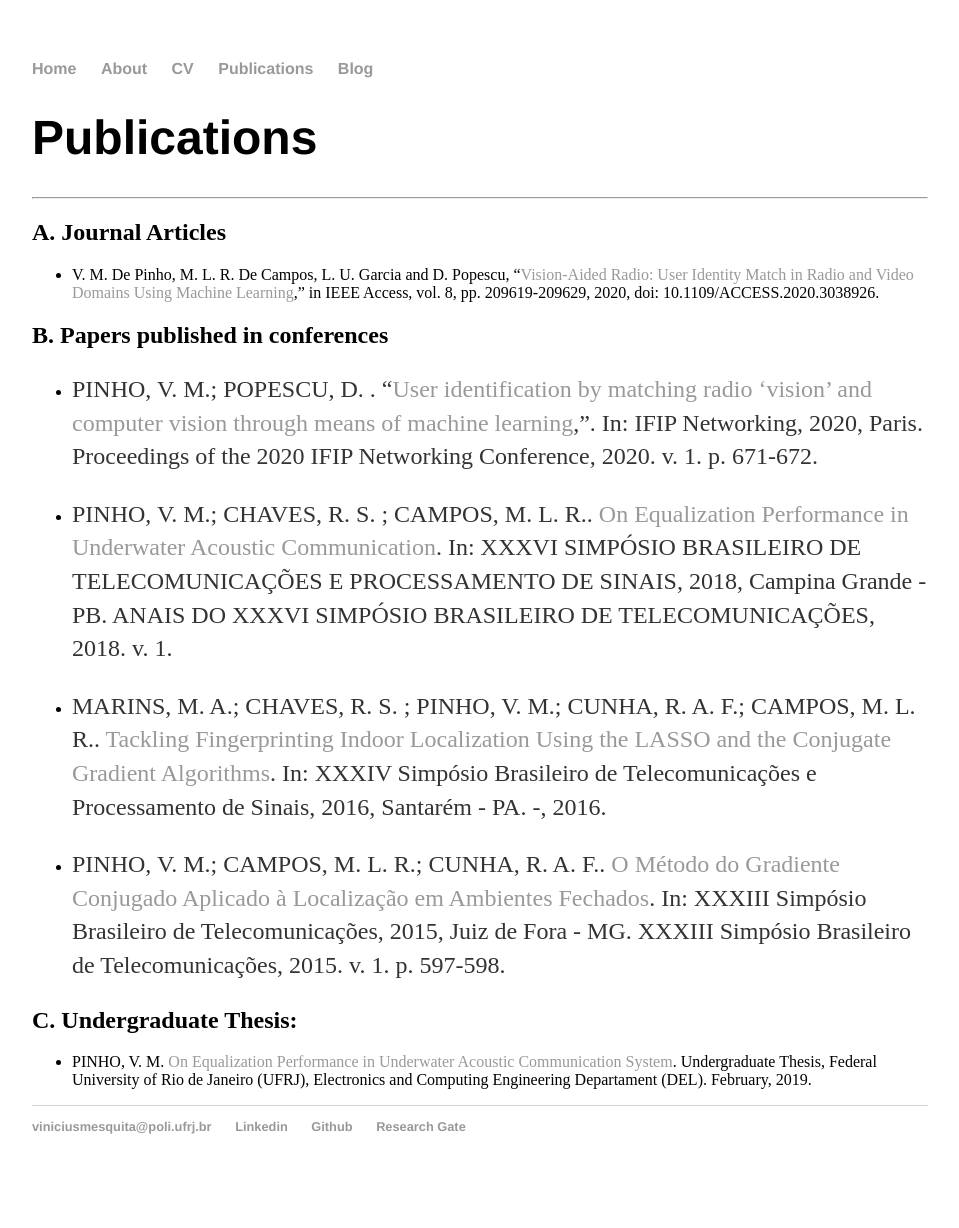
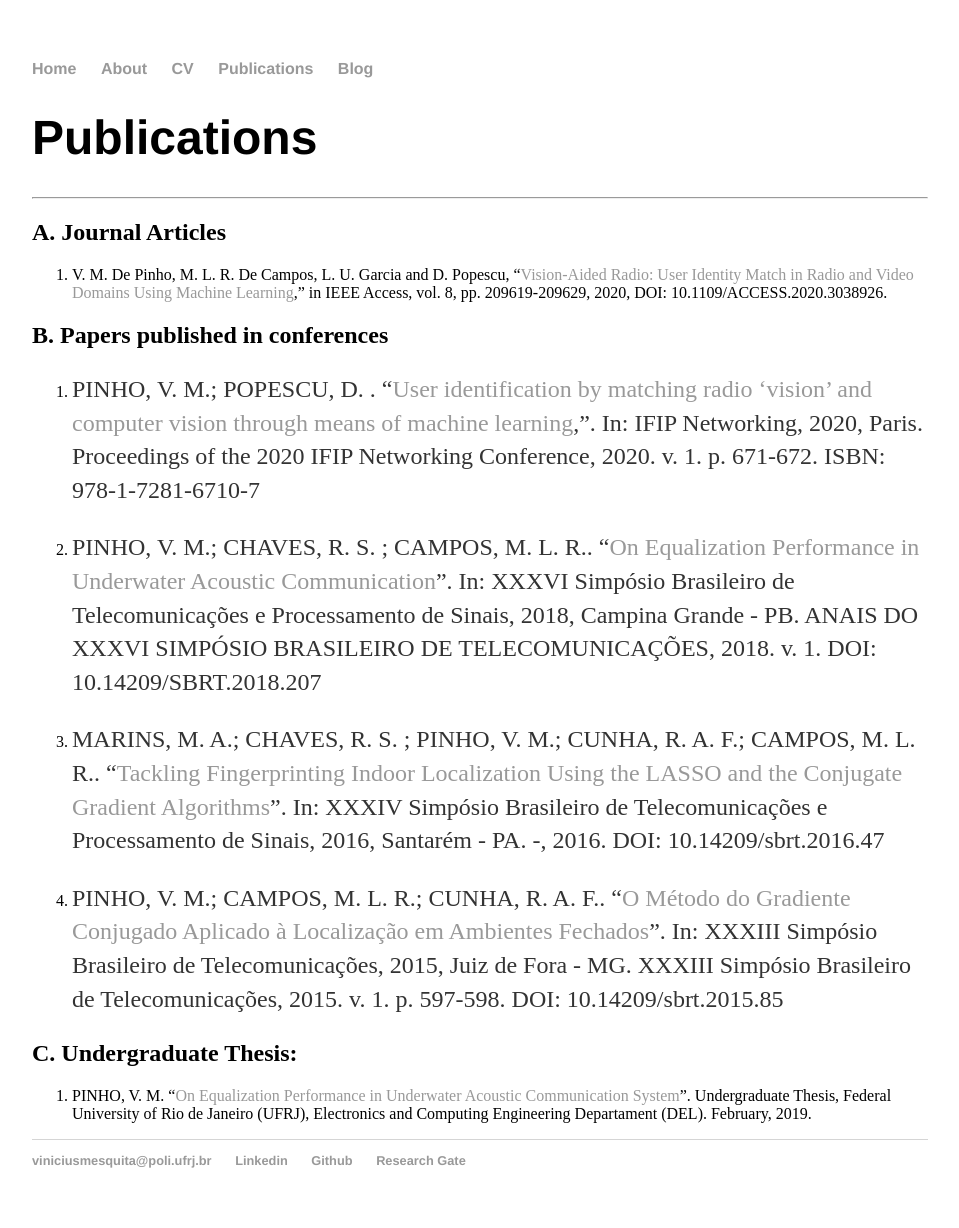
Before and after one commit to mesquita/mesquita.github.io, a Jekyll site: the page built from publications.md, in a window 1280 px wide. Shown: the whole page, without its empty margins (160-1119 px from the left). Built offline with Jekyll 4.4.1, drawn with Linux system fonts in a browser that asks for light colours; before the commit the page ends 1194 px from its top, so only the background shows below that.

Commit message:
Publications

```diff
--- a/publications.md
+++ b/publications.md
@@ -8,18 +8,17 @@
 # Publications
 ---
 ## A. Journal Articles
-* V. M. De Pinho, M. L. R. De Campos, L. U. Garcia and D. Popescu, "[Vision-Aided Radio: User Identity Match in Radio and Video Domains Using Machine Learning](https://ieeexplore.ieee.org/document/9262943/)," in IEEE Access, vol. 8, pp. 209619-209629, 2020, doi: 10.1109/ACCESS.2020.3038926.
+1. V. M. De Pinho, M. L. R. De Campos, L. U. Garcia and D. Popescu, "[Vision-Aided Radio: User Identity Match in Radio and Video Domains Using Machine Learning](https://ieeexplore.ieee.org/document/9262943/)," in IEEE Access, vol. 8, pp. 209619-209629, 2020, DOI: 10.1109/ACCESS.2020.3038926.
 
 ## B. Papers published in conferences
+1. PINHO, V. M.; POPESCU, D. . "[User identification by matching radio 'vision' and computer vision through means of machine learning](https://ieeexplore.ieee.org/document/9142812),". In: IFIP Networking, 2020, Paris. Proceedings of the 2020 IFIP Networking Conference, 2020. v. 1. p. 671-672. ISBN: 978-1-7281-6710-7
 
-* PINHO, V. M.; POPESCU, D. . "[User identification by matching radio 'vision' and computer vision through means of machine learning](https://ieeexplore.ieee.org/document/9142812),". In: IFIP Networking, 2020, Paris. Proceedings of the 2020 IFIP Networking Conference, 2020. v. 1. p. 671-672.
+2. PINHO, V. M.; CHAVES, R. S. ; CAMPOS, M. L. R.. "[On Equalization Performance in Underwater Acoustic Communication](https://www.researchgate.net/publication/326378250_On_Equalization_Performance_in_Underwater_Acoustic_Communication?_sg=54PA0udLekDiwv-VEnKBS3aCdjgjCkkhKXoEUotKK3GF-gwQksExU_i8FunUzEFTeqPfl4ehEyeqrw.DvOO58Cklc1ucky2V1sXcMAR3walp8-WoV_dpbF0RGBhBGaX_TeYVX3_gY7K8JtbigjEcyBg3xLHvFMiX2D4qg&_sgd%5Bnc%5D=1&_sgd%5Bncwor%5D=0)". In: XXXVI Simpósio Brasileiro de Telecomunicações e Processamento de Sinais, 2018, Campina Grande - PB. ANAIS DO XXXVI SIMPÓSIO BRASILEIRO DE TELECOMUNICAÇÕES, 2018. v. 1. DOI: 10.14209/SBRT.2018.207
 
-* PINHO, V. M.; CHAVES, R. S. ; CAMPOS, M. L. R.. [On Equalization Performance in Underwater Acoustic Communication](https://www.researchgate.net/publication/326378250_On_Equalization_Performance_in_Underwater_Acoustic_Communication?_sg=54PA0udLekDiwv-VEnKBS3aCdjgjCkkhKXoEUotKK3GF-gwQksExU_i8FunUzEFTeqPfl4ehEyeqrw.DvOO58Cklc1ucky2V1sXcMAR3walp8-WoV_dpbF0RGBhBGaX_TeYVX3_gY7K8JtbigjEcyBg3xLHvFMiX2D4qg&_sgd%5Bnc%5D=1&_sgd%5Bncwor%5D=0). In: XXXVI SIMPÓSIO BRASILEIRO DE TELECOMUNICAÇÕES E PROCESSAMENTO DE SINAIS, 2018, Campina Grande - PB. ANAIS DO XXXVI SIMPÓSIO BRASILEIRO DE TELECOMUNICAÇÕES, 2018. v. 1.
+3. MARINS, M. A.; CHAVES, R. S. ; PINHO, V. M.; CUNHA, R. A. F.; CAMPOS, M. L. R.. "[Tackling Fingerprinting Indoor Localization Using the LASSO and the Conjugate Gradient Algorithms](https://www.researchgate.net/publication/312936131_Tackling_Fingerprinting_Indoor_Localization_Using_the_LASSO_and_the_Conjugate_Gradient_Algorithms?_sg=54PA0udLekDiwv-VEnKBS3aCdjgjCkkhKXoEUotKK3GF-gwQksExU_i8FunUzEFTeqPfl4ehEyeqrw.DvOO58Cklc1ucky2V1sXcMAR3walp8-WoV_dpbF0RGBhBGaX_TeYVX3_gY7K8JtbigjEcyBg3xLHvFMiX2D4qg&_sgd%5Bnc%5D=1&_sgd%5Bncwor%5D=0)". In: XXXIV Simpósio Brasileiro de Telecomunicações e Processamento de Sinais, 2016, Santarém - PA. -, 2016. DOI: 10.14209/sbrt.2016.47
 
-* MARINS, M. A.; CHAVES, R. S. ; PINHO, V. M.; CUNHA, R. A. F.; CAMPOS, M. L. R.. [Tackling Fingerprinting Indoor Localization Using the LASSO and the Conjugate Gradient Algorithms](https://www.researchgate.net/publication/312936131_Tackling_Fingerprinting_Indoor_Localization_Using_the_LASSO_and_the_Conjugate_Gradient_Algorithms?_sg=54PA0udLekDiwv-VEnKBS3aCdjgjCkkhKXoEUotKK3GF-gwQksExU_i8FunUzEFTeqPfl4ehEyeqrw.DvOO58Cklc1ucky2V1sXcMAR3walp8-WoV_dpbF0RGBhBGaX_TeYVX3_gY7K8JtbigjEcyBg3xLHvFMiX2D4qg&_sgd%5Bnc%5D=1&_sgd%5Bncwor%5D=0). In: XXXIV Simpósio Brasileiro de Telecomunicações e Processamento de Sinais, 2016, Santarém - PA. -, 2016.
-
-* PINHO, V. M.; CAMPOS, M. L. R.; CUNHA, R. A. F.. [O Método do Gradiente Conjugado Aplicado à Localização em Ambientes Fechados](https://www.researchgate.net/publication/325766189_O_Metodo_do_Gradiente_Conjugado_Aplicado_a_Localizacao_em_Ambientes_Fechados). In: XXXIII Simpósio Brasileiro de Telecomunicações, 2015, Juiz de Fora - MG. XXXIII Simpósio Brasileiro de Telecomunicações, 2015. v. 1. p. 597-598.
+4. PINHO, V. M.; CAMPOS, M. L. R.; CUNHA, R. A. F.. "[O Método do Gradiente Conjugado Aplicado à Localização em Ambientes Fechados](https://www.researchgate.net/publication/325766189_O_Metodo_do_Gradiente_Conjugado_Aplicado_a_Localizacao_em_Ambientes_Fechados)". In: XXXIII Simpósio Brasileiro de Telecomunicações, 2015, Juiz de Fora - MG. XXXIII Simpósio Brasileiro de Telecomunicações, 2015. v. 1. p. 597-598. DOI: 10.14209/sbrt.2015.85
 
 ## C. Undergraduate Thesis:
 
-* PINHO, V. M. [ On Equalization Performance in Underwater Acoustic Communication System](https://www.researchgate.net/publication/331529947_On_Equalization_Performance_in_Underwater_Acoustic_Communication_System). Undergraduate Thesis, Federal University of Rio de Janeiro (UFRJ), Electronics and Computing Engineering Departament (DEL). February, 2019.
+1. PINHO, V. M. "[On Equalization Performance in Underwater Acoustic Communication System](https://www.researchgate.net/publication/331529947_On_Equalization_Performance_in_Underwater_Acoustic_Communication_System)". Undergraduate Thesis, Federal University of Rio de Janeiro (UFRJ), Electronics and Computing Engineering Departament (DEL). February, 2019.
```
